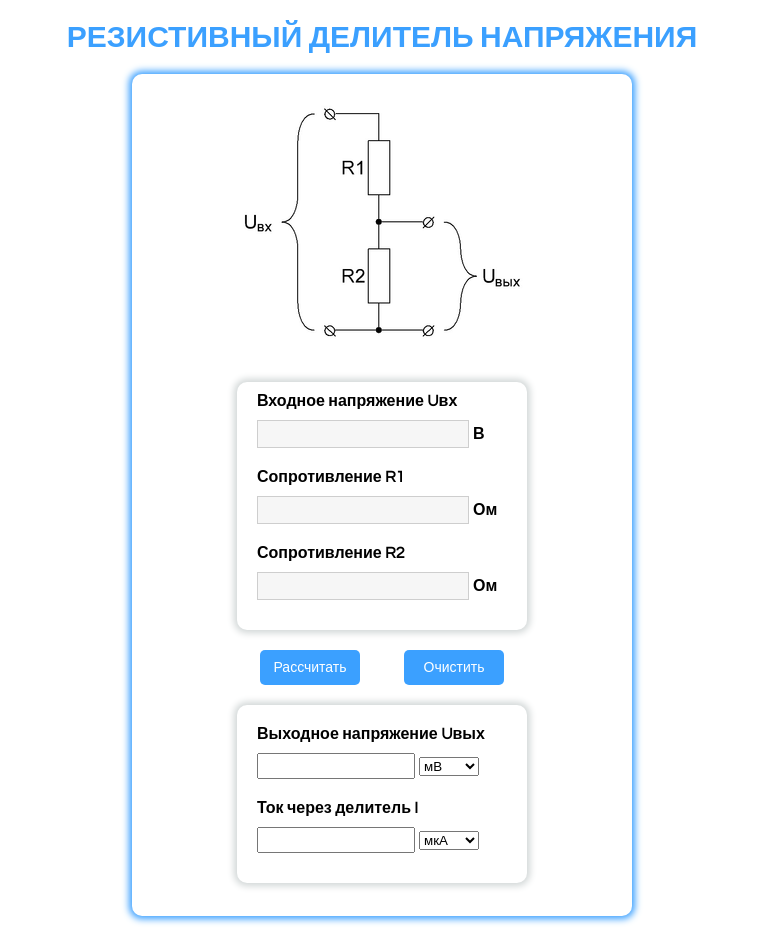
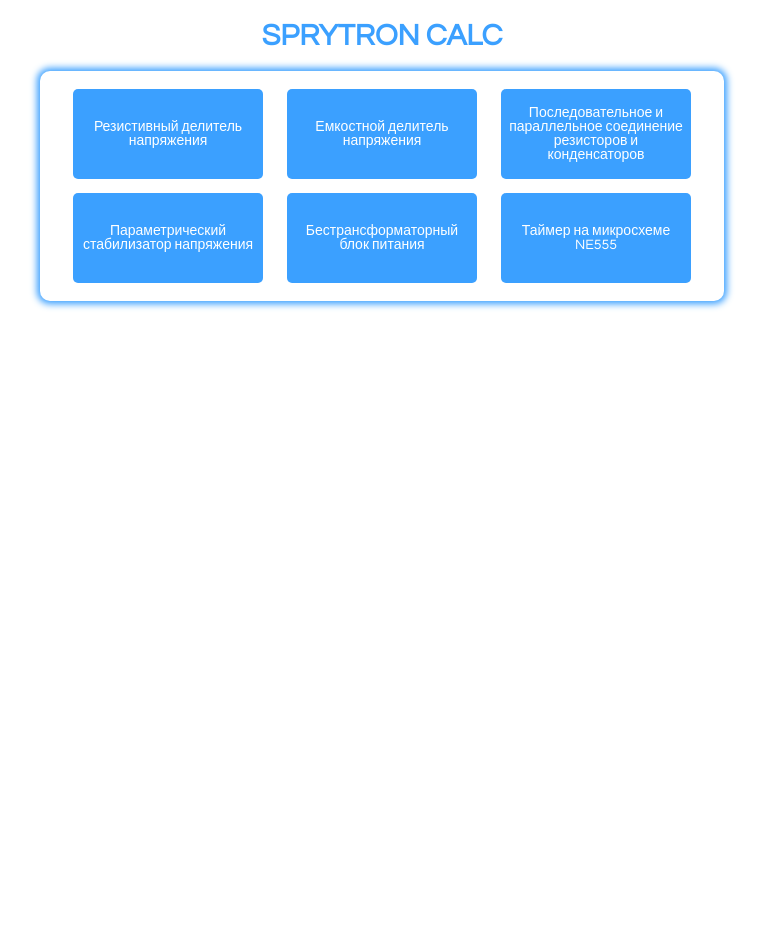
Before and after one commit to VladyBarvy/sprytron-calc, a website: page index.html in a window 1280 px wide. Shown: the whole page, without its empty margins (258-1021 px from the left). After the commit the page ends 800 px from the top, so only its background shows below. Drawn offline with Linux system fonts and the light colour scheme.

Commit message:
step 030923_1

```diff
--- a/index.html
+++ b/index.html
@@ -1,79 +1,56 @@
 <!DOCTYPE html>
 <html lang="en">
 <head>
-    <meta charset="UTF-8">
-    <meta name="viewport" content="width=device-width, initial-scale=1.0">
-    <link rel="stylesheet" href="style.css">
-    <title>Document</title>
+  <meta charset="UTF-8">
+  <meta name="viewport" content="width=device-width, initial-scale=1.0">
+  <link rel="stylesheet" href="style_main.css">
+  <title>Sprytron Calc</title>
 </head>
 <body>
 
-    <!-- -->
-<div class="parent">
 
+  <div class="header-h1"  style="text-align: center;">
+    <h1>Sprytron Calc</h1>
+  </div>
 
-  <table  class ="table"  width="1000" height="300">
-
-    <div class="header-h1">
-      <h1>РЕЗИСТИВНЫЙ ДЕЛИТЕЛЬ НАПРЯЖЕНИЯ</h1>
-    </div>
-
-      <!--  border="1"  -->
-
-    <tr>
+    <!-- border="1" -->
+    <!--  -->
 
 
 
-  <!--
-      <th>
-        <img src="images\res_dev_1.png" alt="Resistor Devider">
-      </th>
--->
-
-      <th align="center">
-          <form id="form">
-
-            <img src="images\res_dev_1.png" alt="Resistor Devider">
+  <div class="parent" >
 
 
-            <div class="forms_style_edition">
-
-              <div style="margin-bottom: 10px; font-family: 'Century Gothic', sans-serif;">
-                <label for="input_voltage_show"  >Входное напряжение Uвх</label>
-              </div>
-
-              <div style="margin-bottom: 20px;">
-                <input class="form_style" id="input_voltage" required>  <b style="font-family: 'Century Gothic', sans-serif;">В</b>
-              </div>
+    <table  class ="table"  >
 
 
+      <tr>
 
+        <th class="table_cell">
 
+            <form action="resist_devider.html" target="_blank">
+              <button class="button" type="submit" id="button_RVD_1" >Резистивный делитель напряжения</button>
+            </form>
 
+        </th>
 
-              <div style="margin-bottom: 10px;  font-family: 'Century Gothic', sans-serif;">
-                <label for="resistance_1" id="resistance_1_lab">Сопротивление R1</label>
-              </div>
+        <th class="table_cell">
 
-              <div style="margin-bottom: 20px;">
-                <input class="form_style" id="resistance_r1" required>  <b style="font-family: 'Century Gothic', sans-serif;">Ом</b>
-              </div>
+            <form action="1" target="_blank">
+              <button class="button" type="submit" id="button_2" >Емкостной делитель напряжения</button>
+            </form>
 
+        </th>
 
+        <th class="table_cell">
 
+            <form action="" target="_blank">
+              <button class="button" type="submit" id="button_3" >Последовательное и параллельное соединение резисторов и конденсаторов</button>
+            </form>
 
+        </th>
 
-              <div style="margin-bottom: 10px;  font-family: 'Century Gothic', sans-serif;">
-                <label for="resistance_2"  id="resistance_2_lab">Сопротивление R2</label>
-              </div>
-
-              <div style="margin-bottom: 20px;">
-                <input class="form_style" id="resistance_r2" required>  <b style="font-family: 'Century Gothic', sans-serif;">Ом</b>
-              </div>
-
-
-
-            </div>
+      </tr>
 
 
 
@@ -82,70 +59,37 @@
 
 
 
-          <div class="button-row" id="button_style">
-              <button class="button" type="submit" id="button_rasschitat" style="margin-right: 40px;">Рассчитать</button>
-
-              <button class="button" type="reset" id="button_ochistit">Очистить</button>
-          </div>
 
 
 
 
-            <div class="answers_style_edition" id="answers">
+      <tr>
 
-              <div style="margin-bottom: 10px; margin-top: 10px; font-family: 'Century Gothic', sans-serif;">
-                <label for="output_voltage_show">Выходное напряжение Uвых</label>
-              </div>
-                <!--
-                <b id="result">0</b>
-                -->
+        <th class="table_cell">
 
+            <form action="" target="_blank">
+              <button class="button" type="submit" id="button_RVD_1" >Параметрический стабилизатор напряжения</button>
+            </form>
 
-                  <input type="number" name="total" id="total" style="width: 150px; height: 20px;"/>
+        </th>
 
+        <th class="table_cell">
 
+            <form action="" target="_blank">
+              <button class="button" type="submit" id="button_RVD_1" >Бестрансформаторный блок питания</button>
+            </form>
 
+        </th>
 
-                  <select name="select" style="max-width:70%;" id = "out_volt">
-                    <option атрибуты>мВ</option>
-                    <option атрибуты>В</option>
-                    <option атрибуты>кВ</option>
-                  </select>
+        <th class="table_cell">
 
+            <form action="" target="_blank">
+              <button class="button" type="submit" id="button_RVD_1" >Таймер на микросхеме NE555</button>
+            </form>
 
+        </th>
 
-
-                <div style="margin-bottom: 10px; margin-top: 20px; font-family: 'Century Gothic', sans-serif;">
-                  <label for="output_current_show">Ток через делитель I</label>
-                </div>
-
-
-              <!--
-                <b id="result_current">0</b>
-              -->
-
-              <input type="number" name="total_cur" id="total_cur" style="width: 150px; height: 20px; margin-bottom: 20px;"/>
-
-
-
-                  <select name="select" style="max-width:90%;" id = "out_cur">
-                    <option атрибуты>мкА</option>
-                    <option атрибуты>мА</option>
-                    <option атрибуты>А</option>
-                  </select>
-
-
-            </div>
-
-
-
-
-
-
-          </form>
-      </th>
-
-    </tr>
+      </tr>
 
 
 
@@ -153,16 +97,12 @@
 
 
 
-  </table>
+
+    </table>
 
 
 
-</div>
-
-
-
-
-      <script src="src.js"></script>
+  </div>
 
 
 
--- a/style.css
+++ b/style.css
@@ -20,7 +20,8 @@
 
 
 .header-h1 {
-  font-size: 15px;
+
+  font-size: 11px;
   font-weight: 600;
   font-family: 'Century Gothic', sans-serif;
   color: #3ba0ff;
@@ -167,7 +168,7 @@
 
       padding: 10px 20px 10px 20px;
       margin: 20px auto;
-      width: 500px;
+      width: 400px;
       background: #ffffff;
 
     }
--- /dev/null
+++ b/style_main.css
@@ -0,0 +1,62 @@
+.header-h1 {
+    font-size: 15px;
+    font-weight: 600;
+    font-family: 'Century Gothic', sans-serif;
+    color: #3ba0ff;
+    text-transform: uppercase;
+}
+
+
+
+.table {
+
+
+    border-radius: 10px;
+    box-shadow: 0 0 7px 3px #3ba0ff;
+
+
+
+    padding: 10px 20px 10px 20px;
+    margin: 20px auto;
+/*
+    width: 800px;
+    height: 800px;
+*/
+    background: #ffffff;
+
+}
+
+
+
+.button {
+    width: 190px;
+    height: 90px;
+
+    display: inline-block;
+    background: #3ba0ff;
+    color: #ffffff;
+    padding: 5px;
+    border: none;
+    border-radius: 5px;
+    text-decoration: none;
+    font-family: 'Century Gothic', sans-serif;
+    font-size: 14px;
+    line-height: 1;
+    font-weight: 100;
+    cursor: pointer;
+    text-align: center;
+    transition: 0.5s;
+}
+
+
+
+.button:hover {
+    background-color: #212ee6; /* Цвет фона при наведении */
+}
+
+
+
+.table_cell {
+    width: 210px;
+    height:100px;
+}
```
Also changed, not shown: resist_devider.html (added, +171 -0 lines).
